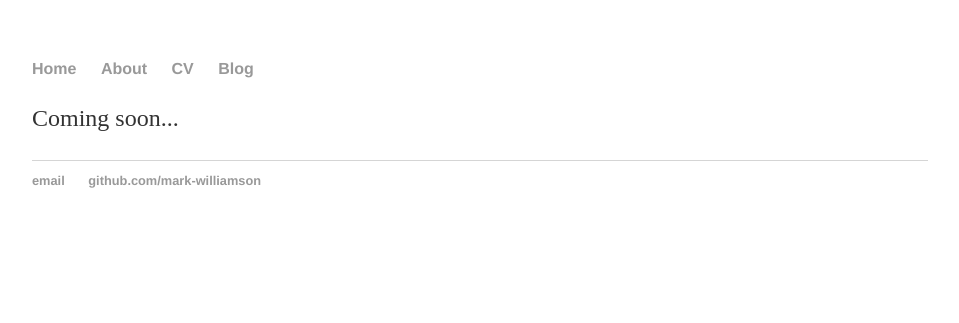
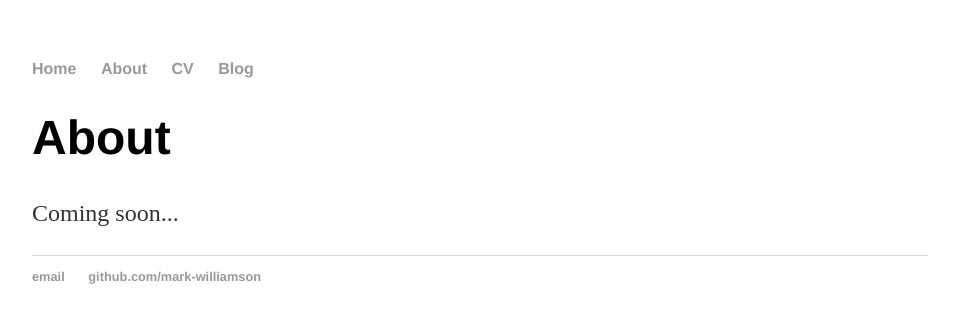
Before and after one commit to mark-williamson/mark-williamson.github.io, a Jekyll site: the page built from about/index.html, in a window 1280 px wide. Shown: the top 323 px of the page, without its empty margins (160-1119 px from the left). Built offline with Jekyll 4.4.1, drawn with Linux system fonts in a browser that asks for light colours.

Commit message:
Update about

```diff
--- a/about/index.html
+++ b/about/index.html
@@ -2,5 +2,7 @@
 layout: default
 title: About
 ---
-
-<p>Coming soon...</p>
+<div class="blurb">
+	<h1>About</h1>
+  <p>Coming soon...</p>
+</div><!-- /.blurb -->
```
